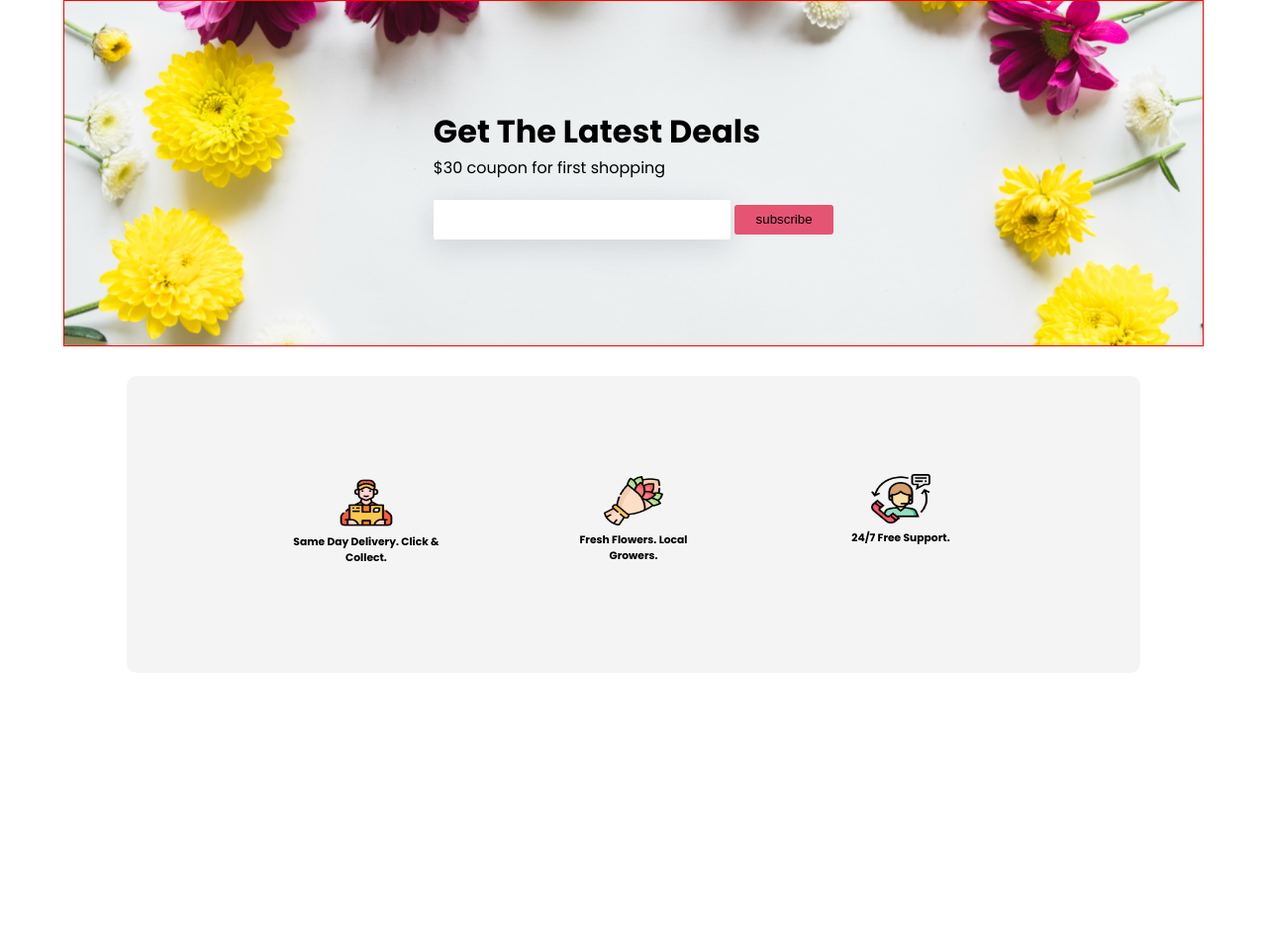
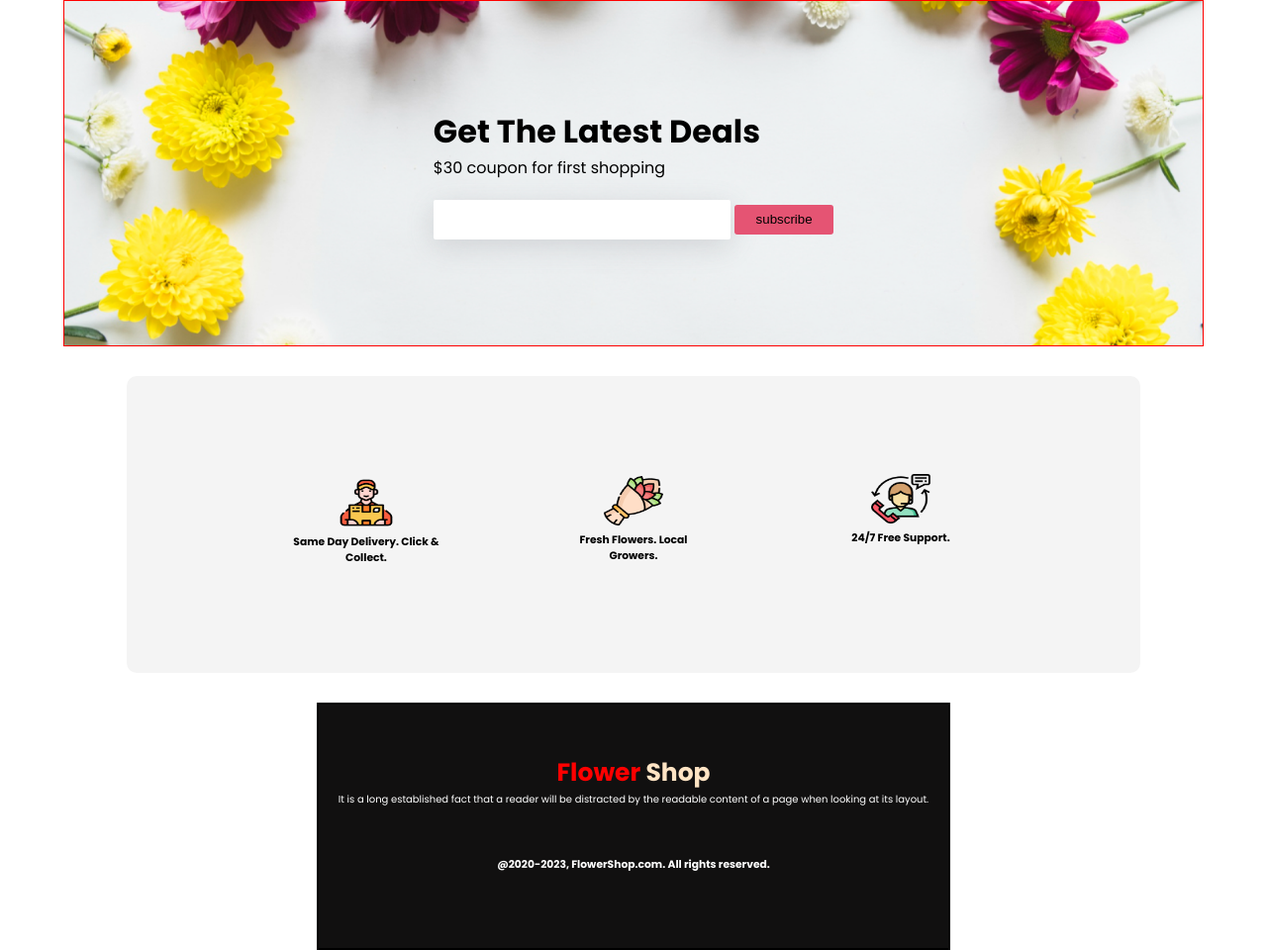
Before and after one commit to sb7624/flower-shop-buildup, a plain HTML site: page index.html in a window 1280 px wide. Shown: the part 1160-2120 px from the top of the page at 99% size. Before the commit the page ends 1840 px from the top, so only its background shows below. Drawn offline with Linux system fonts and the light colour scheme.

Commit message:
add recent

```diff
--- a/index.html
+++ b/index.html
@@ -65,6 +65,15 @@
 
         </div>
     </main>
-    <footer></footer>
+    <footer>
+        <div class="footer">
+            <div class="footer-design">
+                <h2>Flower <span>Shop</span></h2>
+            <p>It is a long established fact that a reader will be distracted by the readable content of a page when looking at its layout.</p> <br><br>
+            <h6>@2020-2023, FlowerShop.com. All rights reserved. </h6>
+            </div>
+
+        </div>
+    </footer>
 </body>
 </html>
--- a/style/style.css
+++ b/style/style.css
@@ -325,3 +325,43 @@ body{
 .self-try-three h6{
     text-align: center;
 }
+
+
+
+
+
+/* .footer */
+
+.footer{
+    height: 250px;
+    border: 2px solid black;
+
+    width: 50%;
+    margin: 0 auto;
+    margin-top: 30px;
+    text-align: center;
+    background: rgb(17, 16, 16);
+}
+
+.footer-design{
+    margin-top: 50px;
+
+}
+
+.footer-design h2{
+    font-size: 25px;
+    color: red;
+}
+
+.footer-design p{
+    font-size: 10px;
+    color: white;
+}
+
+.footer-design h2 span{
+    color: bisque;;
+}
+
+.footer-design h6{
+    color: white;
+}
```
